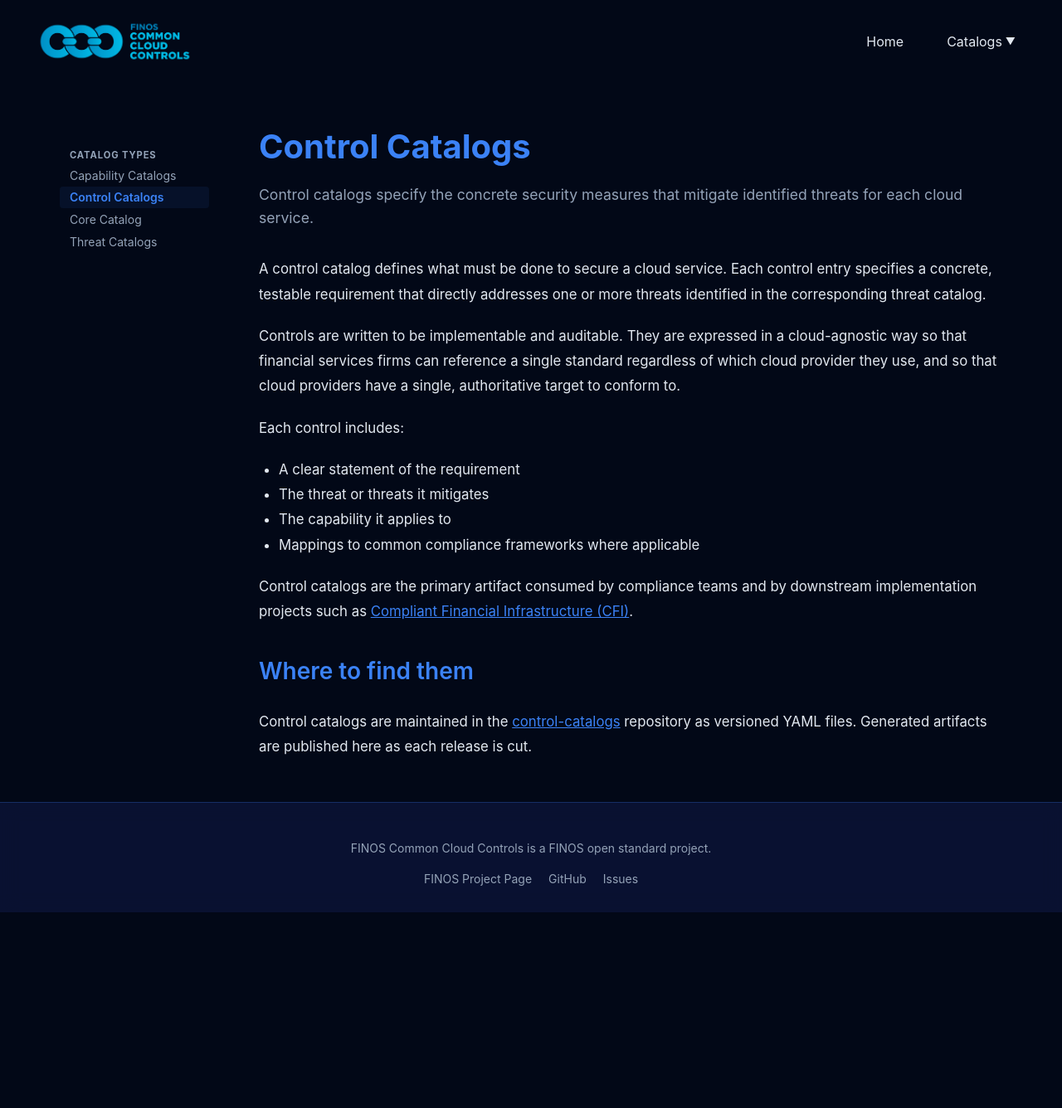
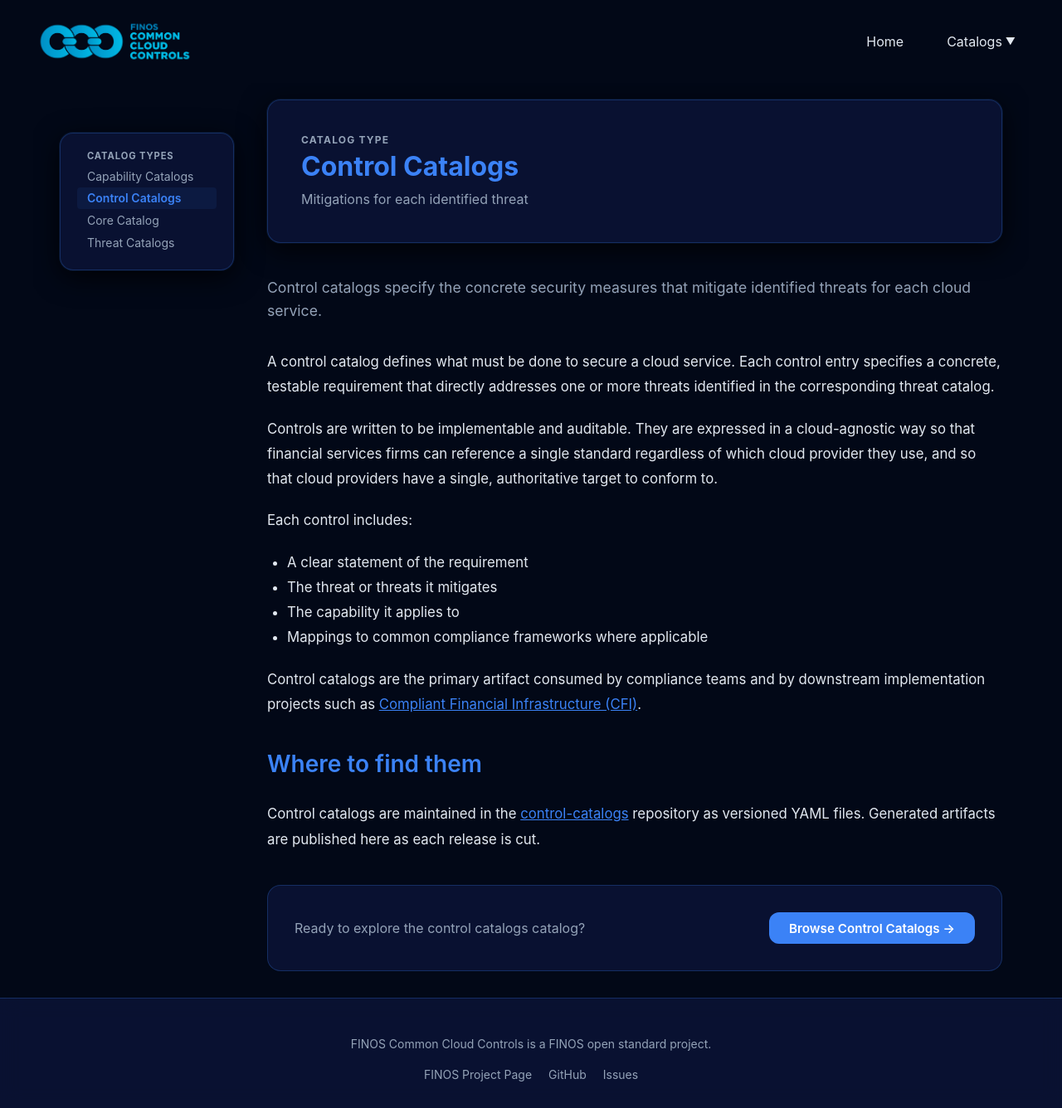
Before and after one commit to common-cloud-controls/common-cloud-controls.github.io, a React (Vite) app: page /catalogs/controls in a window 1280 px wide. Shown: the whole page at 83% size. Before the commit the page ends 1100 px from the top, so only its background shows below. Built offline with nearby package versions, Linux system fonts and the light colour scheme.

Commit message:
stylizing catalogs/ page
Signed-off-by: Eddie Knight <knight@linux.com>

```diff
--- a/src/components/CatalogSidebar.tsx
+++ b/src/components/CatalogSidebar.tsx
@@ -46,19 +46,22 @@
     color: "var(--gf-color-text-subtle)",
     padding: "0 0.75rem",
     marginBottom: "0.25rem",
-    marginTop: "var(--gf-space-md)",
+    marginTop: "0",
   };
 
   return (
     <nav
       style={{
-        width: "200px",
+        width: "210px",
         flexShrink: 0,
         position: "sticky",
         top: "var(--gf-space-xl)",
         alignSelf: "flex-start",
-        borderRight: "1px solid var(--gf-color-border)",
-        paddingRight: "var(--gf-space-md)",
+        background: "var(--gf-color-surface)",
+        border: "1px solid var(--gf-color-border-strong)",
+        borderRadius: "var(--gf-radius-xl)",
+        padding: "var(--gf-space-md)",
+        boxShadow: "var(--gf-shadow-surface)",
       }}
     >
       <div style={sectionLabel}>Catalog Types</div>
--- a/src/pages/CatalogBrowsePage.tsx
+++ b/src/pages/CatalogBrowsePage.tsx
@@ -1,7 +1,8 @@
 import React from "react";
 import { useLocation, Navigate, Link } from "react-router-dom";
-import { SectionCard } from "../components/SectionCard";
+import { CatalogSidebar } from "../components/CatalogSidebar";
 import { getSectionItems } from "../content/sections";
+import { prettifySegment } from "../content/catalogUtils";
 
 export const CatalogBrowsePage: React.FC = () => {
   const { pathname } = useLocation();
@@ -12,19 +13,69 @@
 
   if (matches.length === 0) return <Navigate to="/catalogs" replace />;
 
-  const label = pathname.split("/").filter(Boolean).pop() ?? "Catalogs";
+  // Build breadcrumb segments from the path
+  const segments = pathname.split("/").filter(Boolean); // ["catalogs", "networking", "vpc"]
+  const breadcrumbs = segments.map((seg, i) => ({
+    label: prettifySegment(seg),
+    path: "/" + segments.slice(0, i + 1).join("/"),
+  }));
+
+  const pageTitle = prettifySegment(segments[segments.length - 1] ?? "");
 
   return (
-    <div style={{ maxWidth: "1200px", margin: "0 auto", width: "100%" }}>
-      <h1 style={{ fontSize: "2.5rem", fontWeight: 700, marginBottom: "var(--gf-space-md)", color: "var(--gf-color-accent)", lineHeight: 1.2 }}>
-        {label}
-      </h1>
-      <div className="catalog-grid">
-        {matches.map((item) => (
-          <Link key={item.path} to={item.path!} style={{ textDecoration: "none", color: "inherit" }}>
-            <SectionCard title={item.title} description={item.description ?? ""} />
-          </Link>
-        ))}
+    <div style={{ display: "flex", gap: "var(--gf-space-xl)", maxWidth: "1200px", margin: "0 auto", width: "100%", alignItems: "flex-start" }}>
+      <CatalogSidebar />
+
+      <div style={{ flex: 1, minWidth: 0 }}>
+        {/* Breadcrumb */}
+        <nav style={{ display: "flex", alignItems: "center", gap: "0.4rem", marginBottom: "var(--gf-space-md)", fontSize: "0.85rem", color: "var(--gf-color-text-subtle)", flexWrap: "wrap" }}>
+          {breadcrumbs.map((crumb, i) => (
+            <React.Fragment key={crumb.path}>
+              {i > 0 && <span style={{ opacity: 0.4 }}>/</span>}
+              {i < breadcrumbs.length - 1 ? (
+                <Link to={crumb.path} style={{ color: "var(--gf-color-accent)", textDecoration: "none" }}>
+                  {crumb.label}
+                </Link>
+              ) : (
+                <span style={{ color: "var(--gf-color-text)" }}>{crumb.label}</span>
+              )}
+            </React.Fragment>
+          ))}
+        </nav>
+
+        <h1 style={{ fontSize: "2.5rem", fontWeight: 700, marginBottom: "var(--gf-space-lg)", color: "var(--gf-color-accent)", lineHeight: 1.2 }}>
+          {pageTitle}
+        </h1>
+
+        <div className="catalog-grid">
+          {matches.map((item) => (
+            <Link key={item.path} to={item.path!} className="link-card" style={{ textDecoration: "none", color: "inherit", display: "flex" }}>
+              <div style={{
+                flex: 1,
+                display: "flex",
+                flexDirection: "column",
+                gap: "var(--gf-space-sm)",
+                padding: "var(--gf-space-xl)",
+                background: "var(--gf-color-surface)",
+                borderRadius: "var(--gf-radius-xl)",
+                border: "1px solid var(--gf-color-border-strong)",
+                boxShadow: "var(--gf-shadow-surface)",
+              }}>
+                <h3 style={{ margin: 0, fontSize: "1.1rem", fontWeight: 700, color: "var(--gf-color-accent)" }}>
+                  {item.title}
+                </h3>
+                {item.description && (
+                  <p style={{ margin: 0, color: "var(--gf-color-text-subtle)", lineHeight: 1.6, fontSize: "0.9rem", flex: 1 }}>
+                    {item.description}
+                  </p>
+                )}
+                <span style={{ fontSize: "0.8rem", color: "var(--gf-color-accent)", fontWeight: 600, marginTop: "auto" }}>
+                  View →
+                </span>
+              </div>
+            </Link>
+          ))}
+        </div>
       </div>
     </div>
   );
--- a/src/pages/CatalogTypeOverviewPage.tsx
+++ b/src/pages/CatalogTypeOverviewPage.tsx
@@ -1,5 +1,5 @@
 import React from "react";
-import { Navigate } from "react-router-dom";
+import { Navigate, Link } from "react-router-dom";
 import ReactMarkdown from "react-markdown";
 import remarkGfm from "remark-gfm";
 import { CatalogSidebar } from "../components/CatalogSidebar";
@@ -10,23 +10,49 @@
   type: "capabilities" | "threats" | "controls";
 }
 
+const typeConfig: Record<string, { label: string }> = {
+  capabilities: { label: "What each service can do" },
+  threats:      { label: "Risks associated with each capability" },
+  controls:     { label: "Mitigations for each identified threat" },
+};
+
 export const CatalogTypeOverviewPage: React.FC<CatalogTypeOverviewPageProps> = ({ type }) => {
   const item = getSectionItemByPath("catalogs", `/catalogs/${type}`);
   if (!item) return <Navigate to="/catalogs" replace />;
+
+  const config = typeConfig[type];
 
   return (
     <div style={{ display: "flex", gap: "var(--gf-space-xl)", maxWidth: "1200px", margin: "0 auto", width: "100%", alignItems: "flex-start" }}>
       <CatalogSidebar typeFilter={type} />
 
       <article style={{ flex: 1, minWidth: 0 }}>
-        <h1 style={{ fontSize: "2.5rem", fontWeight: 700, marginBottom: "var(--gf-space-md)", color: "var(--gf-color-accent)", lineHeight: 1.2 }}>
-          {item.title}
-        </h1>
+        {/* Type header */}
+        <div style={{
+          padding: "var(--gf-space-xl)",
+          background: "var(--gf-color-surface)",
+          borderRadius: "var(--gf-radius-xl)",
+          border: "1px solid var(--gf-color-border-strong)",
+          boxShadow: "var(--gf-shadow-surface)",
+          marginBottom: "var(--gf-space-xl)",
+        }}>
+          <div style={{ fontSize: "0.75rem", fontWeight: 700, letterSpacing: "0.1em", textTransform: "uppercase", color: "var(--gf-color-text-subtle)", marginBottom: "0.35rem" }}>
+            Catalog Type
+          </div>
+          <h1 style={{ fontSize: "2rem", fontWeight: 700, margin: 0, color: "var(--gf-color-accent)", lineHeight: 1.2 }}>
+            {item.title}
+          </h1>
+          <p style={{ margin: "0.5rem 0 0", color: "var(--gf-color-text-subtle)", fontSize: "1rem", lineHeight: 1.5 }}>
+            {config.label}
+          </p>
+        </div>
+
         {item.description && (
           <p style={{ color: "var(--gf-color-text-subtle)", fontSize: "1.1rem", marginBottom: "var(--gf-space-lg)", lineHeight: 1.6 }}>
             {item.description}
           </p>
         )}
+
         {item.body.trim() && (
           <div className="library-article-body" style={{ color: "var(--gf-color-text)", lineHeight: 1.8, fontSize: "1.05rem" }}>
             <ReactMarkdown remarkPlugins={[remarkGfm]} components={markdownComponents}>
@@ -34,6 +60,40 @@
             </ReactMarkdown>
           </div>
         )}
+
+        {/* Browse CTA */}
+        <div style={{
+          marginTop: "var(--gf-space-xl)",
+          padding: "var(--gf-space-lg)",
+          background: "var(--gf-color-surface)",
+          borderRadius: "var(--gf-radius-xl)",
+          border: "1px solid var(--gf-color-border-strong)",
+          display: "flex",
+          alignItems: "center",
+          justifyContent: "space-between",
+          gap: "var(--gf-space-md)",
+          flexWrap: "wrap",
+        }}>
+          <p style={{ margin: 0, color: "var(--gf-color-text-subtle)", fontSize: "1rem" }}>
+            Ready to explore the {item.title.toLowerCase()} catalog?
+          </p>
+          <Link
+            to={`/catalogs/${type}/`}
+            style={{
+              display: "inline-block",
+              padding: "0.6rem 1.5rem",
+              background: "var(--gf-color-accent)",
+              color: "var(--gf-color-button-text, #fff)",
+              borderRadius: "var(--gf-radius-lg)",
+              textDecoration: "none",
+              fontWeight: 600,
+              fontSize: "0.95rem",
+              whiteSpace: "nowrap",
+            }}
+          >
+            Browse {item.title} →
+          </Link>
+        </div>
       </article>
     </div>
   );
--- a/src/pages/CatalogsIndexPage.tsx
+++ b/src/pages/CatalogsIndexPage.tsx
@@ -2,10 +2,10 @@
 import { Link } from "react-router-dom";
 import ReactMarkdown from "react-markdown";
 import remarkGfm from "remark-gfm";
-import { SectionCard } from "../components/SectionCard";
 import { CatalogSidebar } from "../components/CatalogSidebar";
 import { markdownComponents } from "../components/markdownComponents";
 import { getSectionIndexItem, getSectionListItems } from "../content/sections";
+
 
 export const CatalogsIndexPage: React.FC = () => {
   const indexItem = getSectionIndexItem("catalogs");
@@ -42,19 +42,42 @@
 
         {overviewItems.length > 0 && (
           <section style={{ marginBottom: "var(--gf-space-xl)" }}>
-            <h2 style={{ fontSize: "1.5rem", fontWeight: 600, marginBottom: "var(--gf-space-md)", color: "var(--gf-color-text)" }}>
+            <h2 style={{ fontSize: "1.5rem", fontWeight: 700, marginBottom: "var(--gf-space-lg)", color: "var(--gf-color-text)" }}>
               Catalog Types
             </h2>
             <div className="catalog-grid">
-              {overviewItems.map((item) => (
-                <Link key={item.path} to={item.path!} style={{ textDecoration: "none", color: "inherit" }}>
-                  <SectionCard title={item.title} description={item.description ?? ""} />
-                </Link>
-              ))}
+              {overviewItems.map((item) => {
+                return (
+                  <Link key={item.path} to={item.path!} className="link-card" style={{ textDecoration: "none", color: "inherit", display: "flex" }}>
+                    <div style={{
+                      flex: 1,
+                      display: "flex",
+                      flexDirection: "column",
+                      gap: "var(--gf-space-md)",
+                      padding: "var(--gf-space-xl)",
+                      background: "var(--gf-color-surface)",
+                      borderRadius: "var(--gf-radius-xl)",
+                      border: "1px solid var(--gf-color-border-strong)",
+                      boxShadow: "var(--gf-shadow-surface)",
+                    }}>
+                      <h3 style={{ margin: 0, fontSize: "1.2rem", fontWeight: 700, color: "var(--gf-color-accent)" }}>
+                        {item.title}
+                      </h3>
+                      {item.description && (
+                        <p style={{ margin: 0, color: "var(--gf-color-text-subtle)", lineHeight: 1.7, fontSize: "0.95rem", flex: 1 }}>
+                          {item.description}
+                        </p>
+                      )}
+                      <span style={{ fontSize: "0.875rem", color: "var(--gf-color-accent)", fontWeight: 600 }}>
+                        Browse →
+                      </span>
+                    </div>
+                  </Link>
+                );
+              })}
             </div>
           </section>
         )}
-
       </div>
     </div>
   );
```
